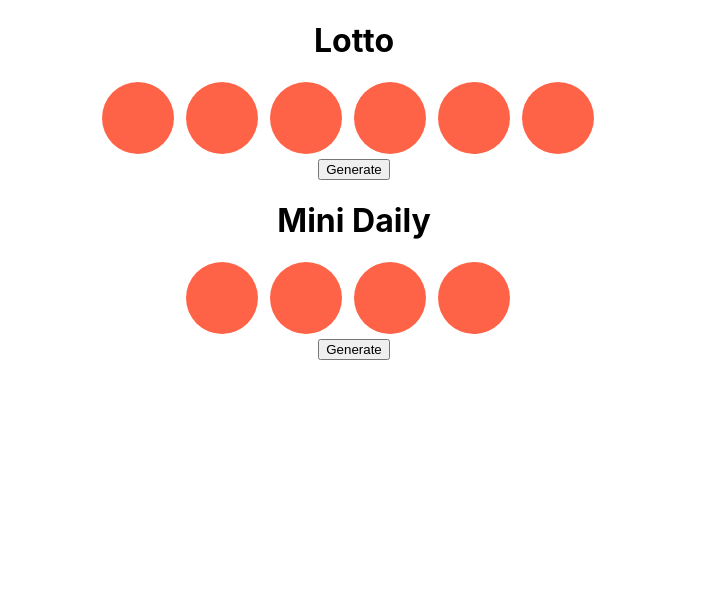
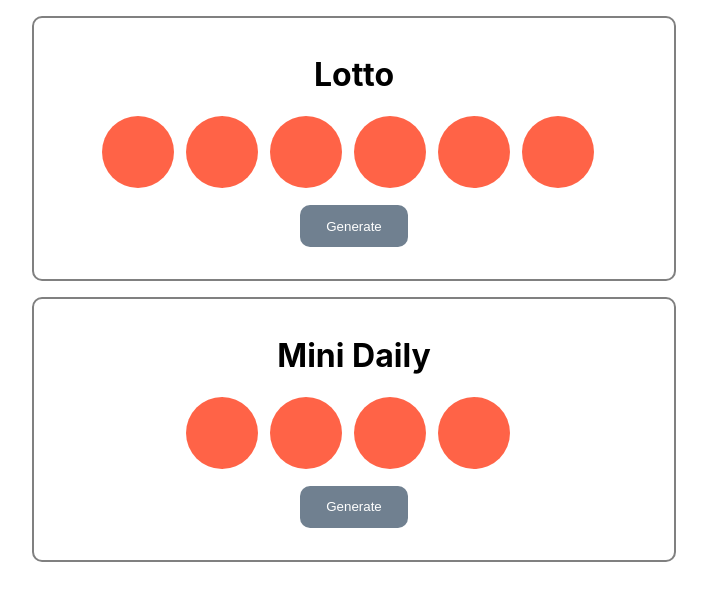
Before and after one commit to hyhong-code/react-lottery, a React (Create React App) app: page / in a window 1280 px wide. Shown: the top 600 px of the page, without its empty margins (286-993 px from the left). Built offline with nearby package versions, Linux system fonts and the light colour scheme.

Commit message:
finish styling, add readme

```diff
--- a/src/Lottery.css
+++ b/src/Lottery.css
@@ -0,0 +1,18 @@
+.Lottery {
+  border: 2px solid gray;
+  padding: 1em 0 2em 0;
+  text-align: center;
+  margin: 1em auto auto;
+  border-radius: 10px;
+  width: 50%;
+}
+
+.Lottery > button {
+  background-color: slategray;
+  color: white;
+  border-radius: 10px;
+  margin-top: 1em;
+  border: none;
+  padding: 1em 2em;
+  cursor: pointer;
+}
--- a/src/Lottery.js
+++ b/src/Lottery.js
@@ -33,7 +33,7 @@ class Lottery extends Component {
 
   render() {
     return (
-      <div>
+      <div className="Lottery">
         <h1>{this.props.title}</h1>
         <div>
           {this.state.nums.map((num) => (
```
Also changed, not shown: project-previews/preview1.png (added), 1 other file (tests, documents, lock files or other folders).
